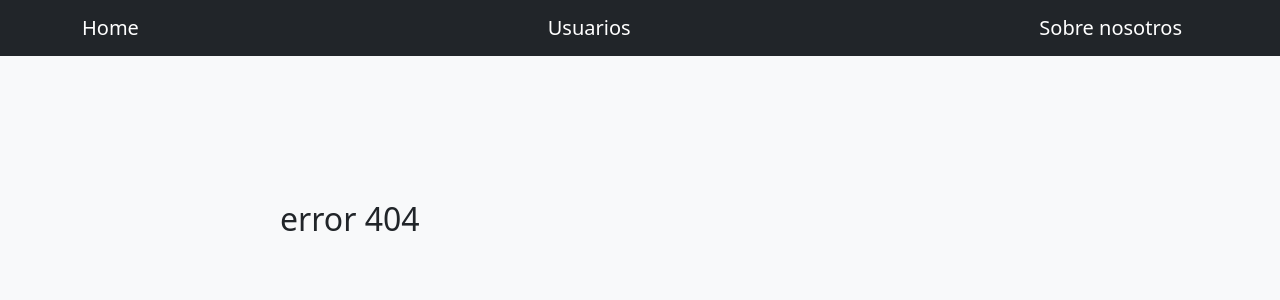
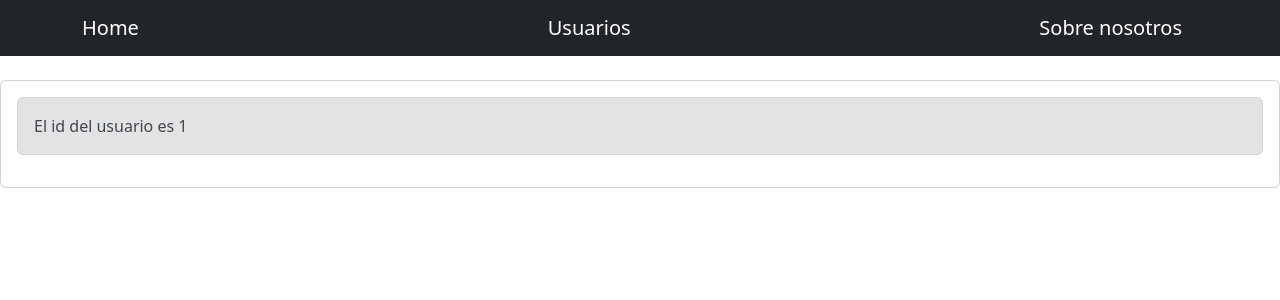
Before and after one commit to gustavo4490/react-router-v6-completo, a React (Create React App) app: page /users/1 in a window 1280 px wide. Before the commit this address had no page. Shown: the top 300 px of the page. Built offline with nearby package versions, Linux system fonts and the light colour scheme.

Commit message:
parametros

```diff
--- a/src/App.js
+++ b/src/App.js
@@ -5,6 +5,7 @@ import About from './pages/About';
 import Users from './pages/Users';
 import NotFound from './pages/NotFound'
 import Nadbar from './components/Nadbar';
+import UserPage from './pages/UserPage';
 
 export default function App() {
   return (
@@ -14,6 +15,7 @@ export default function App() {
         <Route path='/' element={<Homepage/>} />
         <Route path='/about' element={<About/>} />
         <Route path='/users' element={<Users/>} />
+        <Route path='/users/:id' element={<UserPage/>} />
         <Route path='*' element= {<NotFound/>}/>
       </Routes>
     </BrowserRouter>
--- a/src/pages/Homepage.js
+++ b/src/pages/Homepage.js
@@ -1,7 +1,7 @@
 import '../homePage.css'; // Importa tus estilos CSS
 import {Link} from 'react-router-dom'
 
-
+const usuario = 'antil';
 export default function Homepage() {
     return (
         <>
@@ -10,7 +10,7 @@ export default function Homepage() {
                     <h1 className="fw-bolder">Welcome to Home Page</h1>
                     <p className="lead"> app de prueba </p>
                     {/* etiqueta link para no refrescar la pagina  */}
-                    <Link className="btn btn-lg btn-light" to={'/Users'}>Usuarios</Link>
+                    <Link className="btn btn-lg btn-light" to={`/Users/${'antil'}`}>Usuarios</Link>
                 </div>
             </header>
 
--- /dev/null
+++ b/src/pages/UserPage.js
@@ -0,0 +1,18 @@
+import { useParams } from "react-router-dom"
+
+export default function UserPage() {
+    const params = useParams();
+
+    return (
+        <>
+            <br />
+            <div className="card">
+                <div className="card-body">
+                    <div className="alert alert-secondary" role="alert">
+                        El id del usuario es {params.id}
+                    </div>
+                </div>
+            </div>
+        </>
+    )
+}
```
